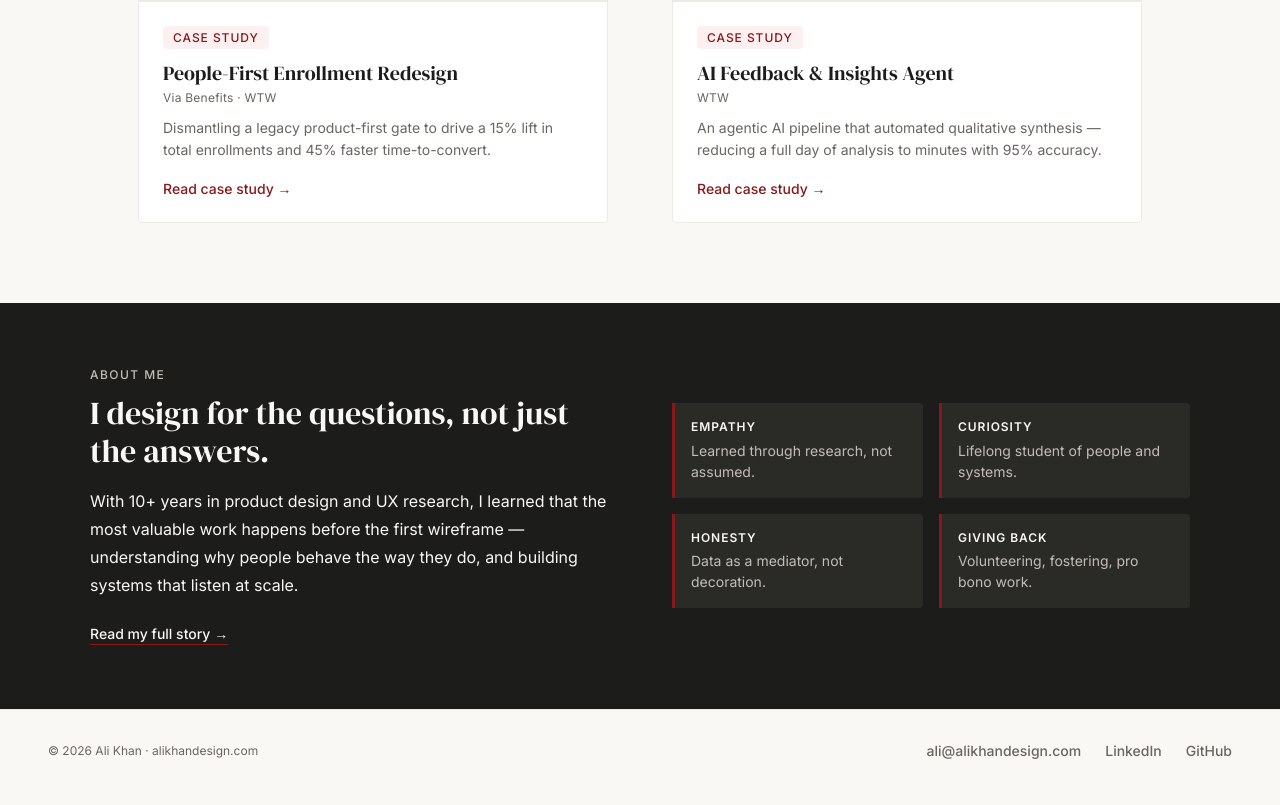
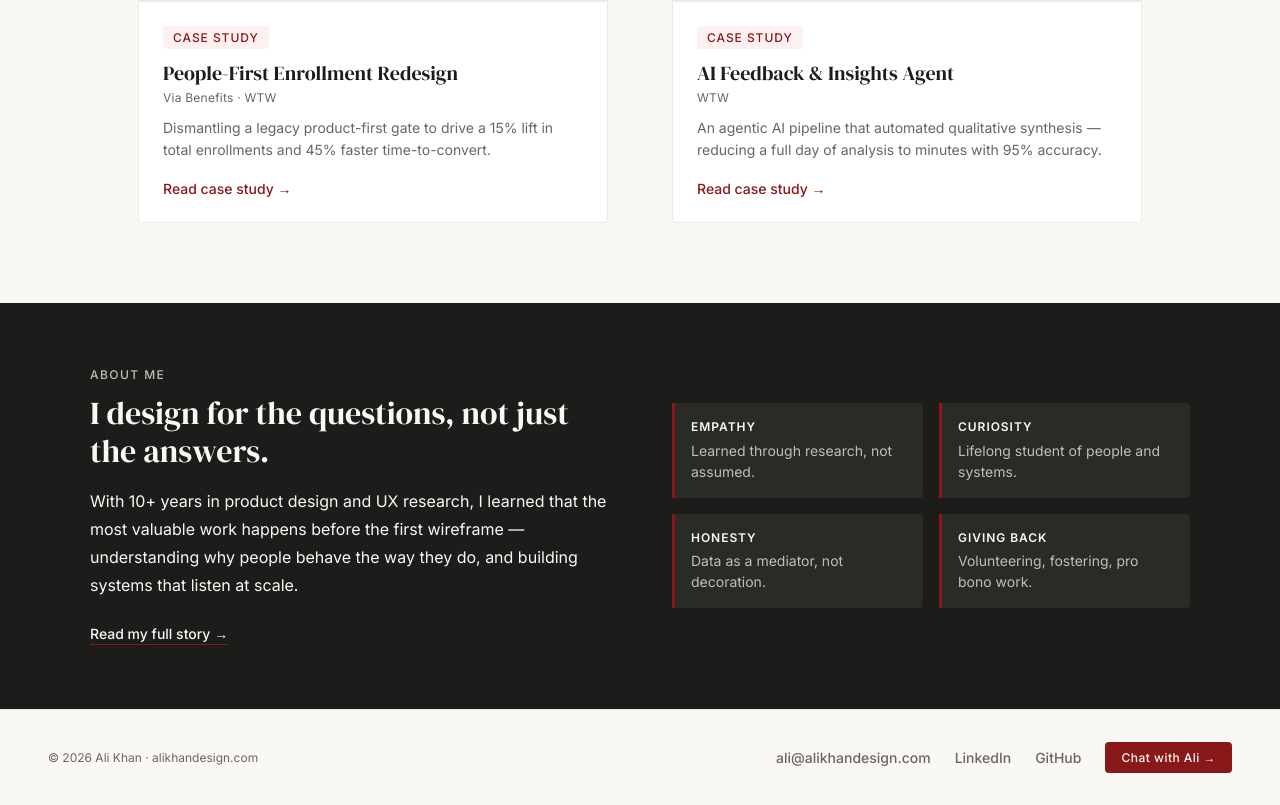
Before and after one commit to alikhandesign/alikhandesign.com, a Next.js app: page / in a window 1280 px wide. Shown: the part 1689-2494 px from the top of the page. Built offline with nearby package versions, Linux system fonts and the light colour scheme.

Commit message:
footer: add Chat with Ali button on far right

```diff
--- a/app/components/Footer.tsx
+++ b/app/components/Footer.tsx
@@ -1,17 +1,26 @@
+import Link from 'next/link'
+
 export default function Footer() {
   return (
     <footer className="site-footer" style={{ background: 'var(--bg)' }}>
       <span style={{ fontSize: 'var(--text-xs)', color: 'var(--text-muted)' }}>© 2026 Ali Khan · alikhandesign.com</span>
-      <div style={{ display: 'flex', gap: 'var(--space-6)', flexWrap: 'wrap' as const }}>
+      <div style={{ display: 'flex', gap: 'var(--space-6)', flexWrap: 'wrap', alignItems: 'center' }}>
         {[
           { label: 'ali@alikhandesign.com', href: 'mailto:ali@alikhandesign.com' },
           { label: 'LinkedIn', href: 'https://www.linkedin.com/in/alikhandesign' },
           { label: 'GitHub', href: 'https://github.com/alikhandesign' },
         ].map(({ label, href }) => (
-          <a key={label} href={href} target="_blank" rel="noopener noreferrer"
-            style={{ fontSize: 'var(--text-base)', color: 'var(--text-muted)', textDecoration: 'none', fontWeight: 'var(--font-weight-medium)' as any }}
+          <a key={label} href={href} target="_blank" rel="noopener noreferrer" className="footer-link"
+            style={{ fontSize: 'var(--text-base)', color: 'var(--text-muted)', textDecoration: 'none', fontWeight: 500, transition: 'color 0.15s' }}
           >{label}</a>
         ))}
+        <Link
+          href="/chat"
+          className="btn-primary"
+          style={{ fontSize: 'var(--text-xs)', padding: '0.5rem 1rem', letterSpacing: '0.04em' }}
+        >
+          Chat with Ali →
+        </Link>
       </div>
     </footer>
   )
```
